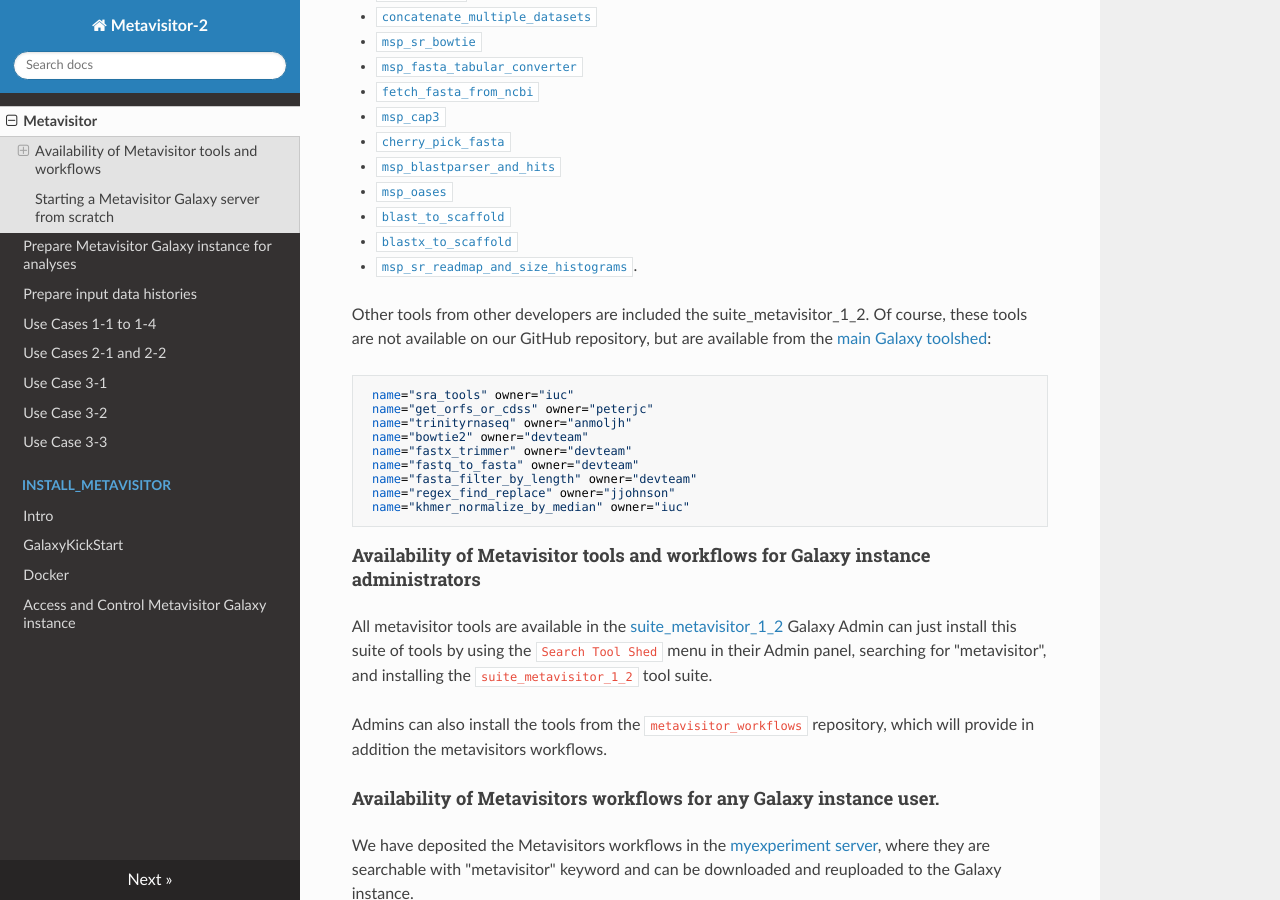
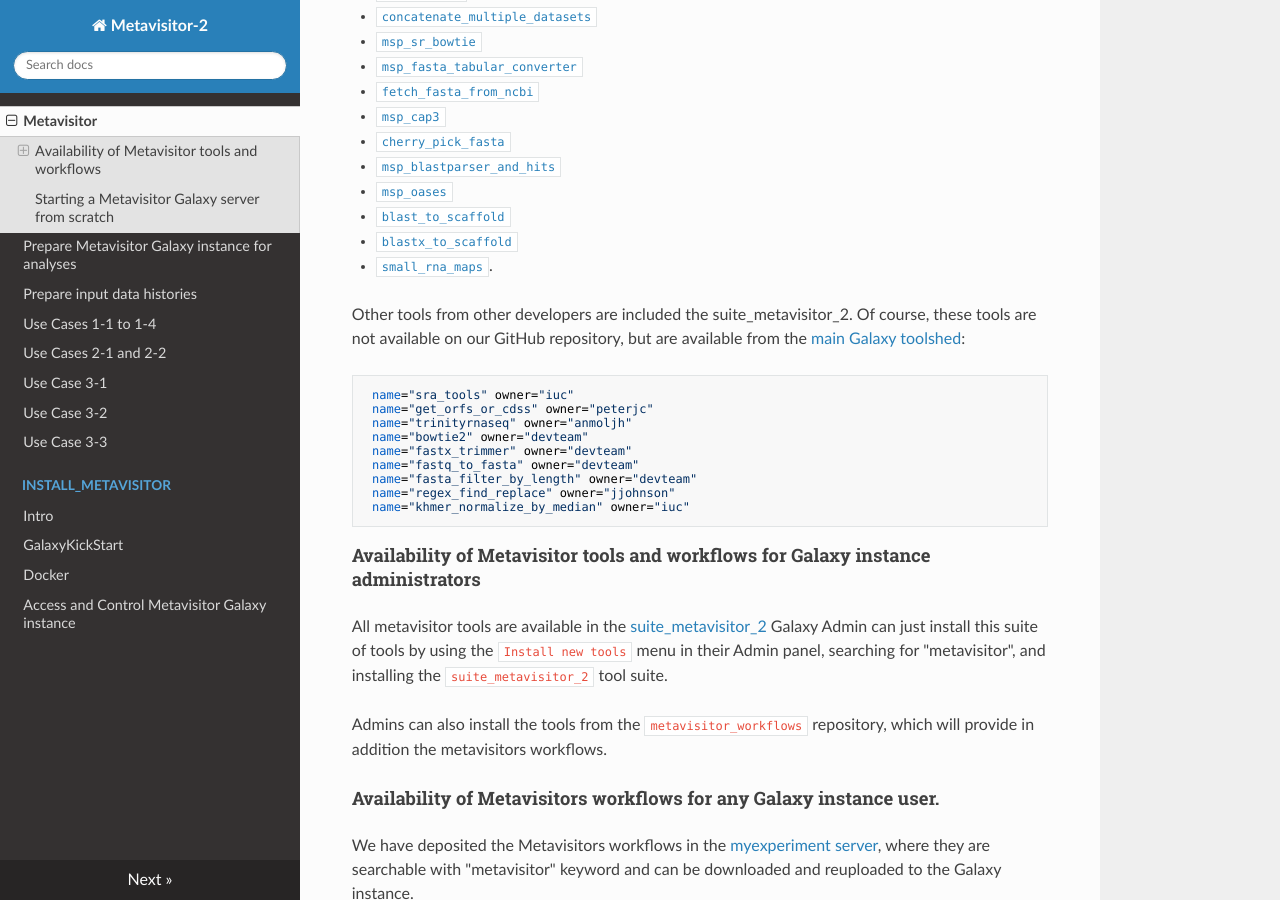
Before and after one commit to ARTbio/metavisitor, an MkDocs documentation site: the page built from docs/index.md, in a window 1280 px wide and 900 px high, scrolled down 702 px. Built offline with MkDocs 1.6.1, drawn with Linux system fonts in a browser that asks for light colours; nearby versions of some CDN libraries; old or Windows-style settings are respelled for this version of MkDocs.

Commit message:
Change some metavisitor1 to metavisitor2, as well as change the name of tools that were renamed

```diff
--- a/docs/index.md
+++ b/docs/index.md
@@ -25,9 +25,9 @@
 - [`msp_oases`](https://github.com/ARTbio/tools-artbio/tree/master/tools/msp_oases)
 - [`blast_to_scaffold`](https://github.com/ARTbio/tools-artbio/tree/master/tools/blast_to_scaffold)
 - [`blastx_to_scaffold`](https://github.com/ARTbio/tools-artbio/tree/master/tools/blastx_to_scaffold)
-- [`msp_sr_readmap_and_size_histograms`](https://github.com/ARTbio/tools-artbio/tree/master/tools/msp_sr_readmap_and_size_histograms).
+- [`small_rna_maps`](https://github.com/ARTbio/tools-artbio/tree/master/tools/small_rna_maps).
 
-Other tools from other developers are included the suite_metavisitor_1_2. Of course, these tools are not available on our GitHub repository, but are available from the [main Galaxy toolshed](https://toolshed.g2.bx.psu.edu/):
+Other tools from other developers are included the suite_metavisitor_2. Of course, these tools are not available on our GitHub repository, but are available from the [main Galaxy toolshed](https://toolshed.g2.bx.psu.edu/):
 
      name="sra_tools" owner="iuc"
      name="get_orfs_or_cdss" owner="peterjc"
@@ -42,13 +42,13 @@
 
 #### Availability of Metavisitor tools and workflows for **Galaxy instance administrators**
 
-All metavisitor tools are available in the [suite_metavisitor_1_2](https://toolshed.g2.bx.psu.edu/repository/browse_repositories?sort=name&operation=view_or_manage_repository&f-free-text-search=metavisitor&id=ca18473f5a7e691a)
-Galaxy Admin can just install this suite of tools by using the `Search Tool Shed` menu in their Admin panel, searching for "metavisitor", and installing the `suite_metavisitor_1_2` tool suite.
+All metavisitor tools are available in the [suite_metavisitor_2](https://toolshed.g2.bx.psu.edu/repository/browse_repositories?sort=name&operation=view_or_manage_repository&f-free-text-search=metavisitor&id=ca18473f5a7e691a#TODO: Change this link when the suite is published)
+Galaxy Admin can just install this suite of tools by using the `Install new tools` menu in their Admin panel, searching for "metavisitor", and installing the `suite_metavisitor_2` tool suite.
 
 Admins can also install the tools from the `metavisitor_workflows` repository, which will provide in addition the metavisitors workflows.
 
 #### Availability of Metavisitors workflows for any Galaxy instance user.
-We have deposited the Metavisitors workflows in the [myexperiment server](http://www.myexperiment.org/workflows), where they are searchable with "metavisitor" keyword and can be downloaded and reuploaded to the Galaxy instance.
+We have deposited the Metavisitors workflows in the [myexperiment server](http://www.myexperiment.org/workflows #TODO: this will need to be updated too), where they are searchable with "metavisitor" keyword and can be downloaded and reuploaded to the Galaxy instance.
 
 ## Starting a Metavisitor Galaxy server from scratch
 
```
